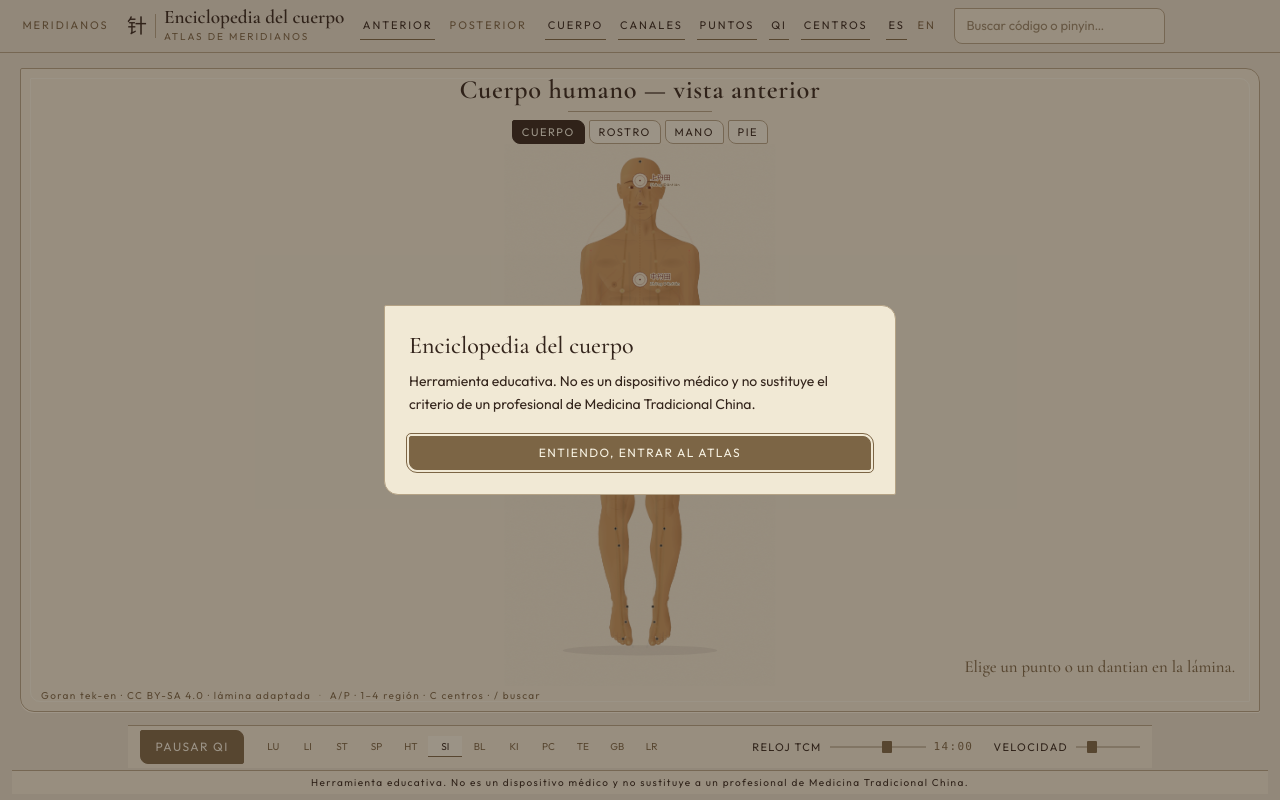
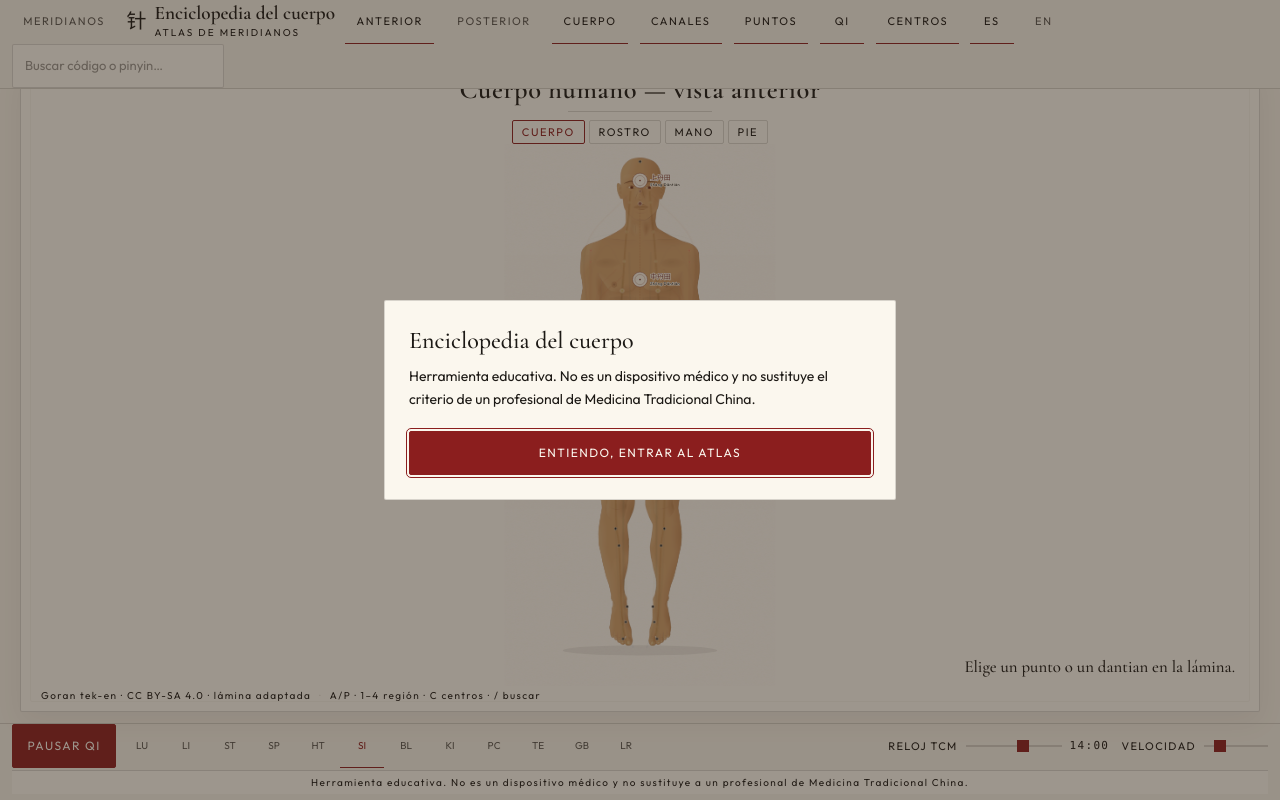
Before and after one commit to datanalytics86/Acupuntura3D, a React (Vite) app: page / in a window 1280 px wide. Built offline with nearby package versions, Linux system fonts and the light colour scheme.

Commit message:
feat(t1): chrome minimalista

```diff
--- a/src/app/index.css
+++ b/src/app/index.css
@@ -10,26 +10,26 @@
 @theme {
   --font-sans: "Outfit", "Segoe UI", system-ui, sans-serif;
   --font-serif: "Cormorant Garamond", "Times New Roman", serif;
-  --font-hanzi: "Noto Serif SC", "Songti SC", serif;
+  --font-hanzi: "Cormorant Garamond", "Times New Roman", serif;
 
-  --color-desk: oklch(0.9 0.025 85);
-  --color-paper: oklch(0.935 0.028 88);
-  --color-paper-inset: oklch(0.96 0.022 90);
-  --color-ink: oklch(0.28 0.028 55);
-  --color-brass: oklch(0.52 0.055 75);
-  --color-brass-line: oklch(0.72 0.045 80);
-  --color-flesh-hi: oklch(0.9 0.045 62);
-  --color-flesh-mid: oklch(0.78 0.055 55);
-  --color-flesh-lo: oklch(0.62 0.065 48);
-  --color-jade-ink: oklch(0.58 0.055 145);
+  --color-desk: #f4efe4;
+  --color-paper: #fbf7ee;
+  --color-paper-inset: #f4efe4;
+  --color-ink: #1c1915;
+  --color-cinnabar: #8b1e1e;
+  --color-rule: rgba(28, 25, 21, 0.16);
+  /* Class names in UI stay; the paint is ink and the rule, never a metal. */
+  --color-brass: #1c1915;
+  --color-brass-line: rgba(28, 25, 21, 0.16);
+  --color-jade-ink: #1c1915;
 
   --ease-paper: cubic-bezier(0.22, 1, 0.36, 1);
   --dur-paper: 220ms;
 }
 
 :root {
-  --radius-plate: 2px 14px 2px 14px;
-  --radius-chip: 2px 8px 2px 8px;
+  --radius-plate: 2px;
+  --radius-chip: 2px;
 }
 
 html,
@@ -51,17 +51,17 @@ body {
 }
 
 ::selection {
-  background: color-mix(in oklch, var(--color-brass) 28%, transparent);
+  background: color-mix(in srgb, var(--color-cinnabar) 22%, transparent);
   color: var(--color-ink);
 }
 
 :focus-visible {
-  outline: 1px solid var(--color-brass);
+  outline: 1px solid var(--color-cinnabar);
   outline-offset: 2px;
 }
 
 .hanzi {
-  font-family: var(--font-hanzi), var(--font-serif);
+  font-family: var(--font-serif);
 }
 
 .display {
@@ -71,70 +71,91 @@ body {
 .plate-shell {
   background: var(--color-paper);
   color: var(--color-ink);
-  border: 1px solid var(--color-brass-line);
-  border-radius: var(--radius-plate);
+  border: 1px solid var(--color-rule);
+  border-radius: 2px;
   box-shadow: none;
 }
 
 .plate-chip {
-  border: 1px solid var(--color-brass-line);
-  border-radius: var(--radius-chip);
-  background: var(--color-paper-inset);
+  border: 1px solid var(--color-rule);
+  border-radius: 2px;
+  background: transparent;
   color: var(--color-ink);
   padding: 0.15rem 0.55rem;
   font-size: 11px;
   letter-spacing: 0.14em;
   text-transform: uppercase;
+  box-shadow: none;
 }
 
 .plate-chip.is-on {
-  background: var(--color-ink);
-  color: var(--color-paper-inset);
-  border-color: var(--color-ink);
+  background: transparent;
+  color: var(--color-cinnabar);
+  border-color: var(--color-cinnabar);
 }
 
 .running-head {
   background: var(--color-desk);
   color: var(--color-ink);
-  border-bottom: 1px solid var(--color-brass-line);
+  border: 0;
+  border-bottom: 1px solid var(--color-rule);
+  border-radius: 0;
+  box-shadow: none;
+  padding: 0 0.75rem;
+  gap: 0 0.65rem;
+}
+
+.running-head span[aria-hidden] {
+  display: none;
 }
 
 .file-link {
+  display: inline-flex;
+  align-items: center;
+  justify-content: center;
+  min-width: 44px;
+  min-height: 44px;
   border: 0;
   border-bottom: 1px solid transparent;
   border-radius: 0;
   background: transparent;
-  color: var(--color-brass);
-  padding: 0.35rem 0.15rem;
+  background-image: none;
+  color: rgba(28, 25, 21, 0.72);
+  padding: 0 0.7rem;
   font-size: 11px;
-  letter-spacing: 0.18em;
+  line-height: 1;
+  letter-spacing: 0.14em;
   text-transform: uppercase;
+  box-shadow: none;
 }
 
 .file-link.is-on,
 .file-link[aria-pressed="true"] {
   color: var(--color-ink);
-  border-bottom-color: var(--color-brass);
+  border-bottom-color: var(--color-cinnabar);
 }
 
 .archive-field {
   width: 100%;
-  border: 1px solid var(--color-brass-line);
-  border-radius: var(--radius-chip);
+  min-height: 44px;
+  border: 1px solid var(--color-rule);
+  border-radius: 2px;
   background: var(--color-paper);
+  background-image: none;
   color: var(--color-ink);
-  padding: 0.45rem 0.7rem;
+  padding: 0 0.75rem;
   font-size: 13px;
-  outline: none;
+  box-shadow: none;
+  appearance: none;
 }
 
 .archive-field::placeholder {
-  color: color-mix(in oklch, var(--color-brass) 75%, transparent);
+  color: rgba(28, 25, 21, 0.45);
 }
 
 .archive-field:focus {
-  border-color: var(--color-brass);
-  background: var(--color-paper-inset);
+  border-color: var(--color-cinnabar);
+  background: var(--color-paper);
 }
 
 .index-row {
@@ -145,62 +166,102 @@ body {
 }
 
 .index-row.is-on {
-  border-left-color: var(--color-brass);
+  border-left-color: var(--color-cinnabar);
   background: var(--color-paper-inset);
 }
 
 .stamp-btn {
-  border: 1px solid var(--color-brass);
-  border-radius: var(--radius-chip);
-  background: var(--color-brass);
-  color: var(--color-paper-inset);
-  padding: 0.45rem 0.9rem;
+  display: inline-flex;
+  align-items: center;
+  justify-content: center;
+  min-width: 44px;
+  min-height: 44px;
+  border: 1px solid var(--color-cinnabar);
+  border-radius: 2px;
+  background: var(--color-cinnabar);
+  background-image: none;
+  color: var(--color-paper);
+  padding: 0 0.9rem;
   letter-spacing: 0.12em;
   text-transform: uppercase;
   font-size: 12px;
+  line-height: 1;
+  box-shadow: none;
 }
 
 .stamp-btn:hover {
   background: var(--color-ink);
   border-color: var(--color-ink);
+  color: var(--color-paper);
 }
 
 .caution {
-  border-left: 2px solid var(--color-ink);
+  border-left: 2px solid var(--color-cinnabar);
   background: transparent;
   color: var(--color-ink);
   padding: 0.35rem 0 0.35rem 0.75rem;
 }
 
 .clock-mark {
-  min-width: 2.15rem;
+  display: inline-flex;
+  align-items: center;
+  justify-content: center;
+  min-width: 44px;
+  min-height: 44px;
   border: 0;
   border-bottom: 1px solid transparent;
   border-radius: 0;
   background: transparent;
-  color: var(--color-brass);
-  padding: 0.15rem 0.3rem;
+  background-image: none;
+  color: rgba(28, 25, 21, 0.72);
+  padding: 0 0.45rem;
   font-size: 10px;
+  line-height: 1;
+  box-shadow: none;
 }
 
 .clock-mark.is-on {
-  border-bottom-color: var(--color-brass);
-  background: var(--color-paper-inset);
-  color: var(--color-ink);
+  border-bottom-color: var(--color-cinnabar);
+  background: transparent;
+  color: var(--color-cinnabar);
+}
+
+.pointer-events-auto:has(.clock-mark) {
+  width: 100%;
+  max-width: none;
+  gap: 0.25rem;
+  border: 0;
+  border-top: 1px solid var(--color-rule);
+  border-radius: 0;
+  background: transparent;
+  box-shadow: none;
+  padding-top: 0;
+  padding-bottom: 0;
+}
+
+.pointer-events-none:has(.clock-mark) {
+  padding-left: 0;
+  padding-right: 0;
 }
 
 .marginalia {
   background: var(--color-paper);
   color: var(--color-ink);
-  border: 1px solid var(--color-brass-line);
-  border-radius: var(--radius-plate);
+  border: 1px solid var(--color-rule);
+  border-radius: 2px;
   box-shadow: none;
 }
 
 .atlas-frame {
+  border-radius: 2px;
+  box-shadow: 0 10px 28px rgba(28, 25, 21, 0.06);
   transition:
     left var(--dur-paper) var(--ease-paper),
     right var(--dur-paper) var(--ease-paper);
+}
+
+.atlas-frame > .pointer-events-none.absolute {
+  border-radius: 2px !important;
 }
 
 .center-live {
@@ -232,17 +293,33 @@ input[type="range"] {
   appearance: none;
   height: 2px;
   border-radius: 0;
-  background: color-mix(in oklch, var(--color-brass) 35%, transparent);
-  outline: none;
+  background: var(--color-rule);
+  box-shadow: none;
+}
+
+input[type="range"]:focus-visible {
+  outline: 1px solid var(--color-cinnabar);
+  outline-offset: 2px;
 }
 
 input[type="range"]::-webkit-slider-thumb {
   appearance: none;
-  width: 10px;
+  width: 12px;
   height: 12px;
-  border-radius: 1px;
-  background: var(--color-brass);
+  border-radius: 0;
+  background: var(--color-cinnabar);
   border: 0;
+  box-shadow: none;
+  cursor: pointer;
+}
+
+input[type="range"]::-moz-range-thumb {
+  width: 12px;
+  height: 12px;
+  border-radius: 0;
+  background: var(--color-cinnabar);
+  border: 0;
+  box-shadow: none;
   cursor: pointer;
 }
 
@@ -251,8 +328,8 @@ input[type="range"]::-webkit-slider-thumb {
 }
 
 .scroll-thin::-webkit-scrollbar-thumb {
-  background: color-mix(in oklch, var(--color-brass) 40%, transparent);
-  border-radius: 1px;
+  background: rgba(28, 25, 21, 0.28);
+  border-radius: 0;
 }
 
 .scroll-thin::-webkit-scrollbar-track {
@@ -279,8 +356,6 @@ input[type="range"]::-webkit-slider-thumb {
 }
 
 @media (max-width: 767px) {
-  .file-link,
-  .stamp-btn,
   .plate-chip {
     min-height: 44px;
   }
```
